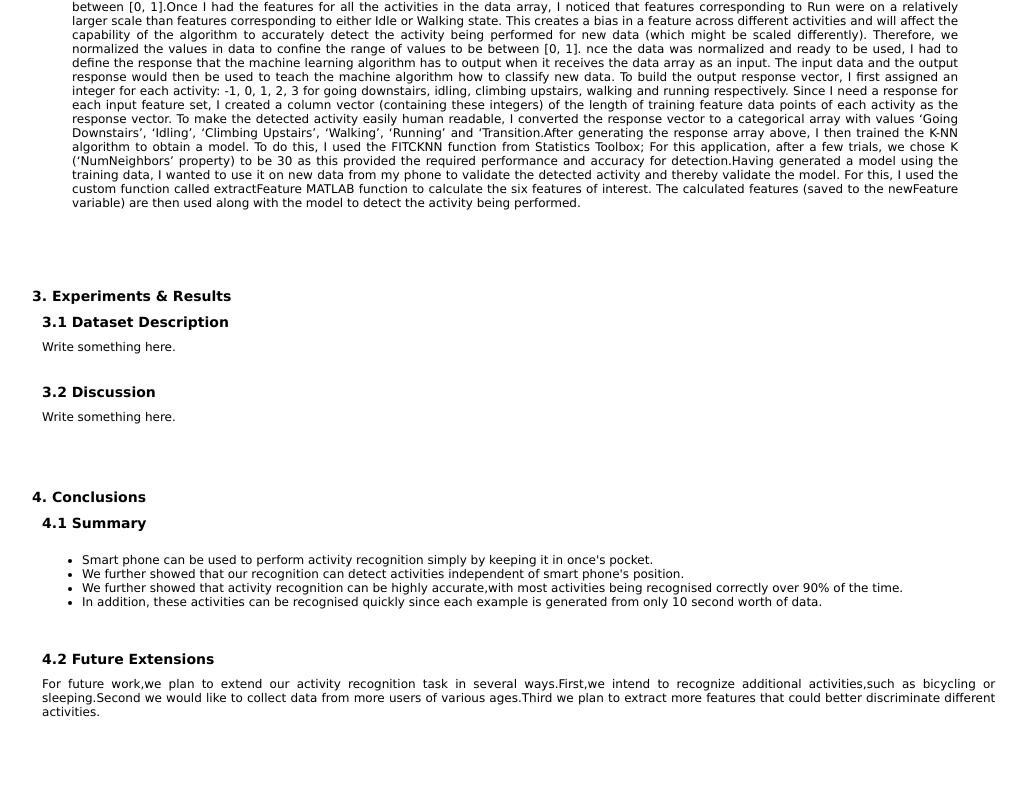
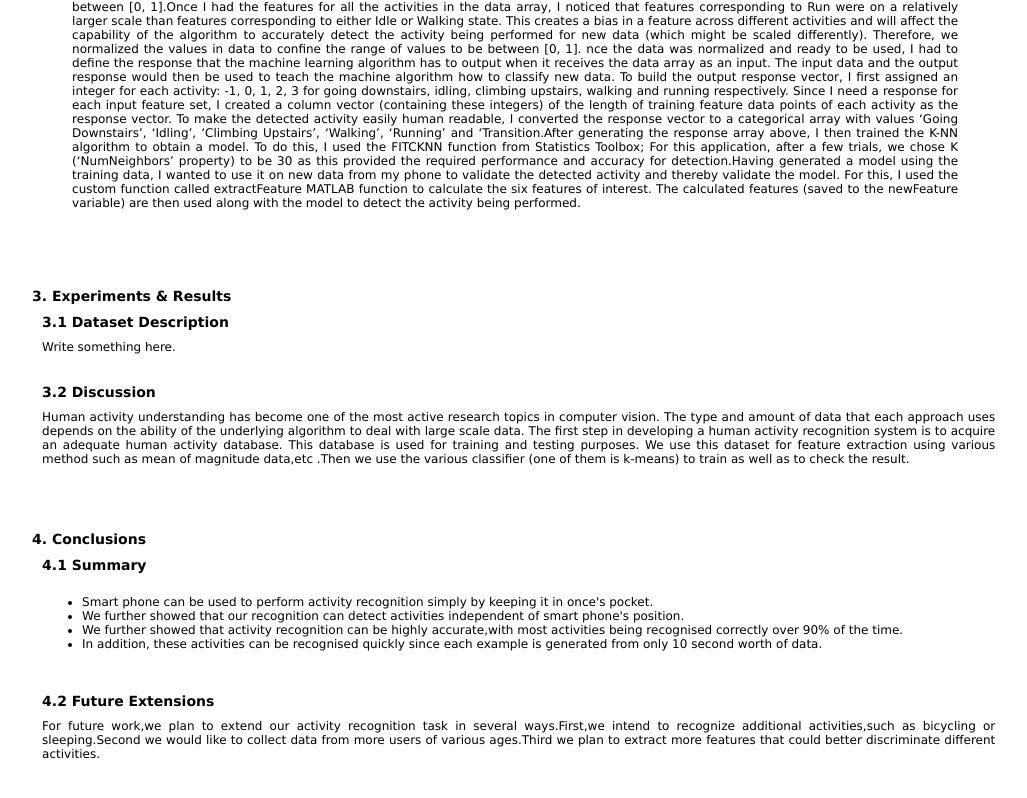
Before and after one commit to girijakuanr/dsp_project, a plain HTML site: page index.html in a window 1280 px wide. Shown: the part 2493-3291 px from the top of the page, without its empty margins (96-1123 px from the left). Before the commit the page ends 3263 px from the top, so only its background shows below. Drawn offline with Linux system fonts and the light colour scheme.

Commit message:
Update index.html

```diff
--- a/index.html
+++ b/index.html
@@ -204,7 +204,7 @@ performed as a part of the training procedure, we fed the training algorithm two
 					<div class="text">
 
 						<!-- Start edit here  -->
-						Write something here.
+						Human activity understanding has become one of the most active research topics in computer vision. The type and amount of data that each approach uses depends on the ability of the underlying algorithm to deal with large scale data. The first step in developing a human activity recognition system is to acquire an adequate human activity database. This database is used for training and testing purposes. We use this dataset for feature extraction using various method such as mean of magnitude data,etc .Then we use the various classifier (one of them is k-means) to train as well as to check the result.
 						<!-- Stop edit here -->
 
 					</div>
```
